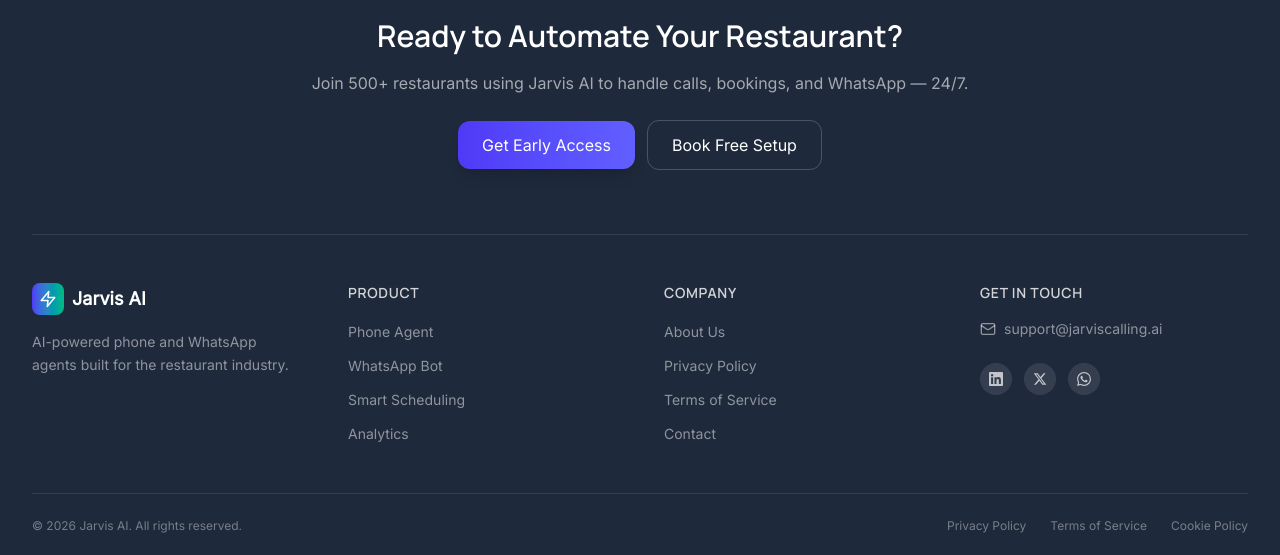
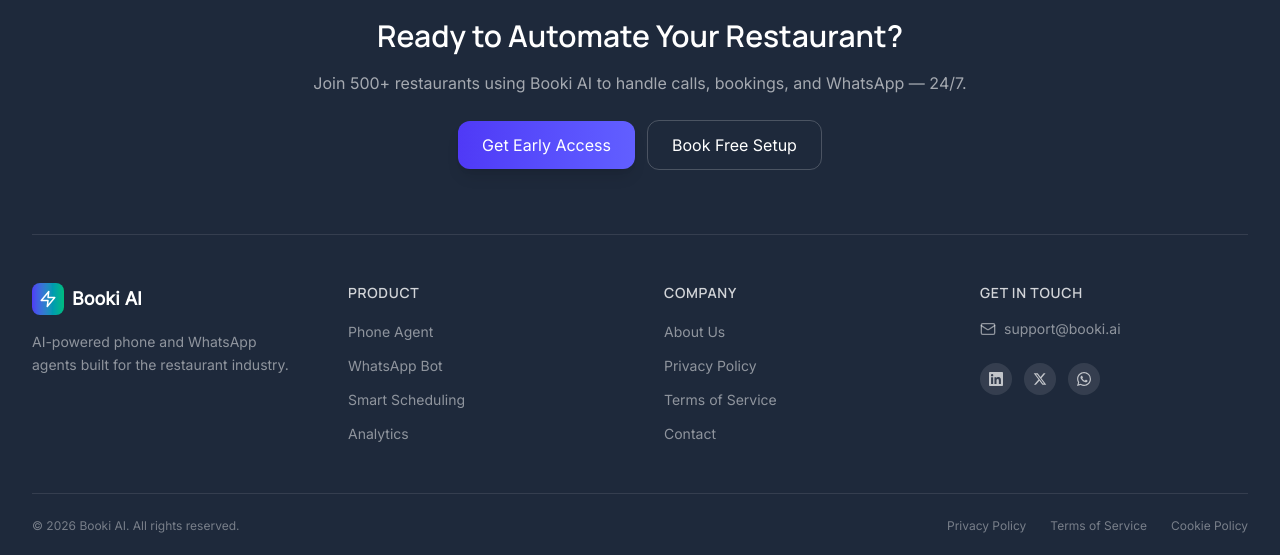
Before and after one commit to RavneetDTU/mybooki, a React (Vite) app: page /privacy-policy in a window 1280 px wide. Shown: the part 1919-2474 px from the top of the page. Built offline with nearby package versions, Linux system fonts and the light colour scheme; no server answers.

Commit message:
fix : jarvis to booki

```diff
--- a/src/components/Navigation.jsx
+++ b/src/components/Navigation.jsx
@@ -13,7 +13,7 @@ function Navigation() {
             <div className="container mx-auto px-6 py-4">
                 <div className="flex items-center justify-between">
                     <Link to="/" className="text-xl font-heading font-semibold">
-                        JarvisCalling.ai
+                        Booki.ai
                     </Link>
                     <div className="flex items-center gap-4">
                         <Link
--- a/src/components/landingpage.jsx
+++ b/src/components/landingpage.jsx
@@ -182,7 +182,7 @@ export default function LandingPage() {
                             </a>
                         </div>
                         <div className="flex flex-col">
-                            <p>Jarvis AI is ready to take your call! </p>
+                            <p>Booki AI is ready to take your call! </p>
                             <p>📞 US: +1 503 748 3026 </p>
                             <p>📞 South Africa: +27 87 250 2261</p>
                         </div>
--- a/src/components/landingpage/comparision-table.jsx
+++ b/src/components/landingpage/comparision-table.jsx
@@ -93,7 +93,7 @@ export const ComparisonTable = () => {
           {/* Desktop Headings Row */}
           <div className="grid grid-cols-3 gap-6 items-start font-semibold text-gray-900">
             <div className="text-start pl-2">Feature</div>
-            <div className="text-start pl-2">Jarvis AI</div>
+            <div className="text-start pl-2">Booki AI</div>
             <div className="text-start pl-2">Traditional Support</div>
           </div>
 
--- a/src/components/landingpage/customer-review.jsx
+++ b/src/components/landingpage/customer-review.jsx
@@ -11,7 +11,7 @@ function CustomerReview() {
             name: "Maria Rodriguez",
             city: "Miami, FL",
             rating: 5,
-            quote: "Jarvis AI transformed our restaurant. We never miss reservations anymore!",
+            quote: "Booki AI transformed our restaurant. We never miss reservations anymore!",
             avatar: "MR",
         },
         {
--- a/src/components/landingpage/footer.jsx
+++ b/src/components/landingpage/footer.jsx
@@ -17,7 +17,7 @@ export default function Footer() {
                             Ready to Automate Your Restaurant?
                         </h2>
                         <p className="text-sm sm:text-base text-white/60 leading-relaxed">
-                            Join 500+ restaurants using Jarvis AI to handle calls, bookings, and WhatsApp — 24/7.
+                            Join 500+ restaurants using Booki AI to handle calls, bookings, and WhatsApp — 24/7.
                         </p>
                         <div className="flex flex-col sm:flex-row items-center justify-center gap-3 pt-2">
                             <button
@@ -46,7 +46,7 @@ export default function Footer() {
                                     <path d="M13 2L3 14h9l-1 8 10-12h-9l1-8z" />
                                 </svg>
                             </div>
-                            <span className="text-lg font-semibold text-white">Jarvis AI</span>
+                            <span className="text-lg font-semibold text-white">Booki AI</span>
                         </div>
                         <p className="text-sm text-white/50 leading-relaxed max-w-xs">
                             AI-powered phone and WhatsApp agents built for the restaurant industry.
@@ -84,7 +84,7 @@ export default function Footer() {
                                     <rect width="20" height="16" x="2" y="4" rx="2" />
                                     <path d="m22 7-8.97 5.7a1.94 1.94 0 0 1-2.06 0L2 7" />
                                 </svg>
-                                <span className="text-sm text-white/50">support@jarviscalling.ai</span>
+                                <span className="text-sm text-white/50">support@booki.ai</span>
                             </li>
                         </ul>
                         {/* Social Icons */}
@@ -117,7 +117,7 @@ export default function Footer() {
                 {/* Bottom Bar */}
                 <div className="py-6 border-t border-white/10 flex flex-col sm:flex-row items-center justify-between gap-4">
                     <p className="text-xs text-white/40">
-                        © {currentYear} Jarvis AI. All rights reserved.
+                        © {currentYear} Booki AI. All rights reserved.
                     </p>
                     <div className="flex items-center space-x-6">
                         <a href="/privacy-policy" className="text-xs text-white/40 hover:text-white/60 transition-colors cursor-pointer">Privacy Policy</a>
```
